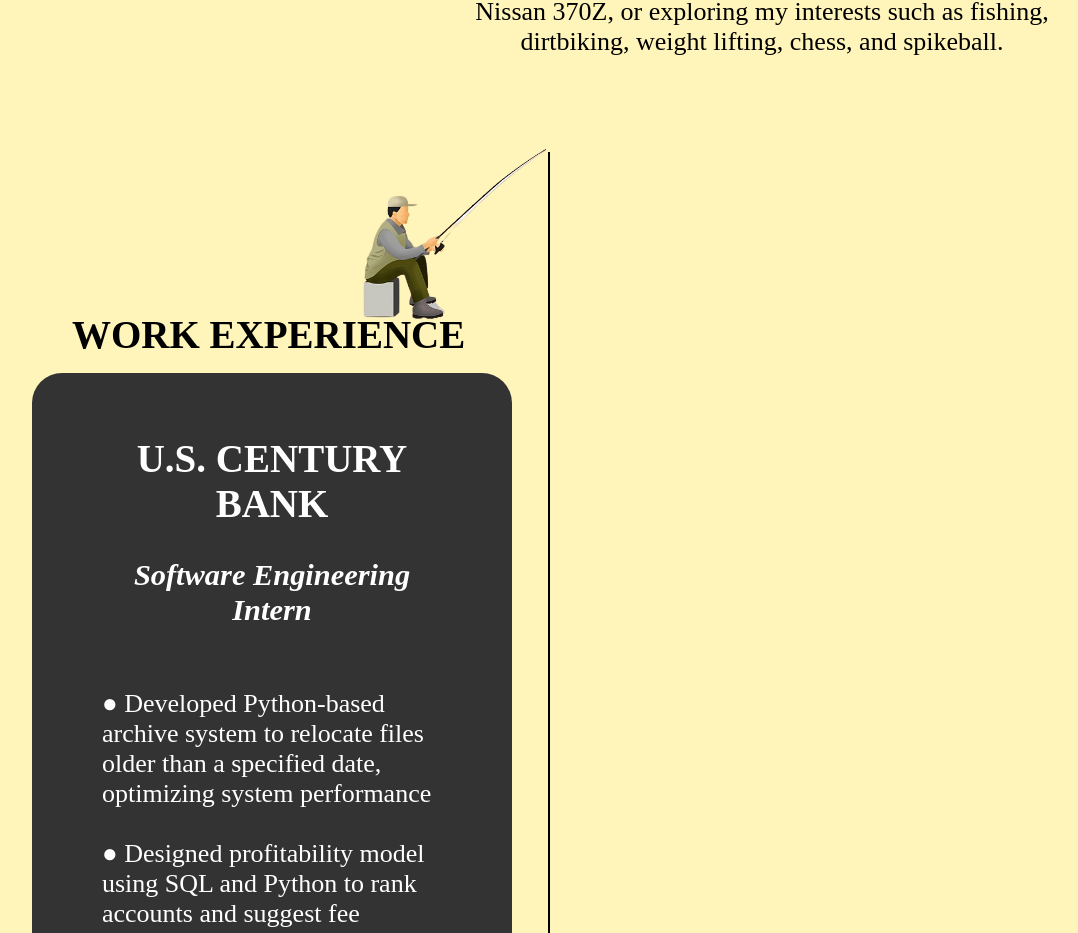
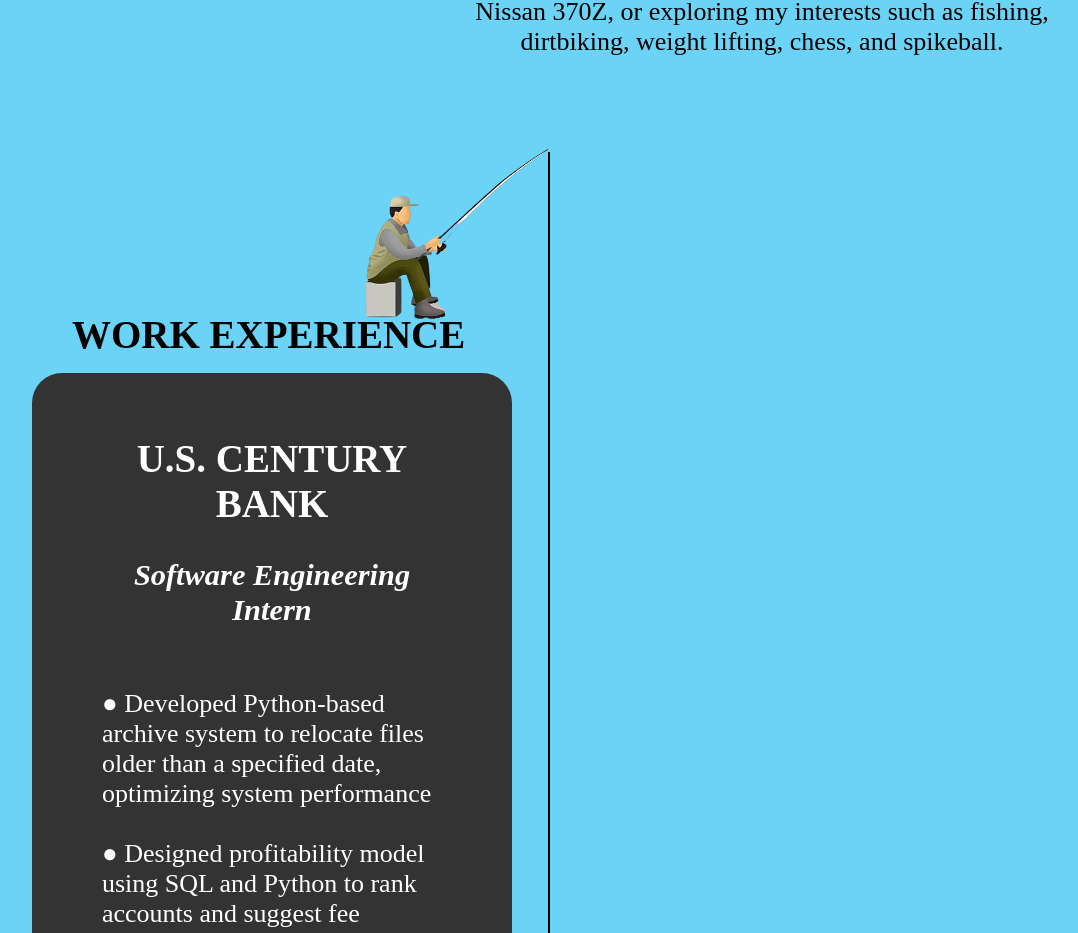
Before and after one commit to ChaseGillis/My-Website, a React (Create React App) app: page / in a window 1280 px wide. Shown: the part 853-1786 px from the top of the page, without its empty margins (92-1170 px from the left). Built offline with nearby package versions, Linux system fonts and the light colour scheme.

Commit message:
Current Checkpoint

```diff
--- a/src/App.css
+++ b/src/App.css
@@ -1,6 +1,6 @@
 /* Default light theme */
 :root {
-  --background-color: #fff5ba;
+  --background-color: #6bd3f6;
   --text-color: #000000;
   --link-color: #fff;
   --footer-background-color: #ceccccd4;
@@ -305,8 +305,9 @@ footer .footer-content a:hover {
 .fisherman {
   width: 200px;
   height: auto;
-  left: 32.5%;
+  left: 50%;
   top: -35px;
+  transform: translateX(-200px);
   position: absolute;
   z-index: 1;
 }
@@ -467,7 +468,7 @@ footer .footer-content a:hover {
   transition: transform 0.3s ease-in-out;
 }
 .TechStack:hover {
-  transform: scale(1.2);
+  filter: drop-shadow(20px 20px 20px yellow);
 }
 @keyframes coolThing {
   0% {
--- a/src/components/Navbar.tsx
+++ b/src/components/Navbar.tsx
@@ -20,7 +20,7 @@ const Navbar: React.FC<NavbarProps> = ({ isDarkMode, toggleDarkMode, scrollToBot
         <li><a href="#projects">Projects</a></li>
         <li><button onClick={scrollToBottom}>Socials</button></li>
         <button onClick={toggleDarkMode} className="dark-mode-toggle">
-        {isDarkMode ? <ion-icon name="sunny-outline"></ion-icon> : <ion-icon name="moon-outline"></ion-icon>}
+        {isDarkMode ? <ion-icon name="moon-outline"></ion-icon> : <ion-icon name="sunny-outline"></ion-icon>}
       </button>
       </ul>
     </nav>
--- a/src/components/Timeline.tsx
+++ b/src/components/Timeline.tsx
@@ -52,7 +52,7 @@ const Timeline: React.FC = () => {
               <img src={`${process.env.PUBLIC_URL}/Java icon.svg`} alt="Java Icon" />
               <ion-icon name="logo-javascript" title="JavaScript"></ion-icon>
               <img src={`${process.env.PUBLIC_URL}/sql icon.png`} alt="SQL Icon" />
-              <ion-icon name="logo-html5" title="HTML5"></ion-icon> <br />
+              <ion-icon name="logo-html5" title="HTML5"></ion-icon>
               <ion-icon name="logo-css3" title="CSS3"></ion-icon>
               <ion-icon name="logo-react" title="React"></ion-icon>
               <ion-icon name="logo-nodejs" title="Node.js"></ion-icon>
```
